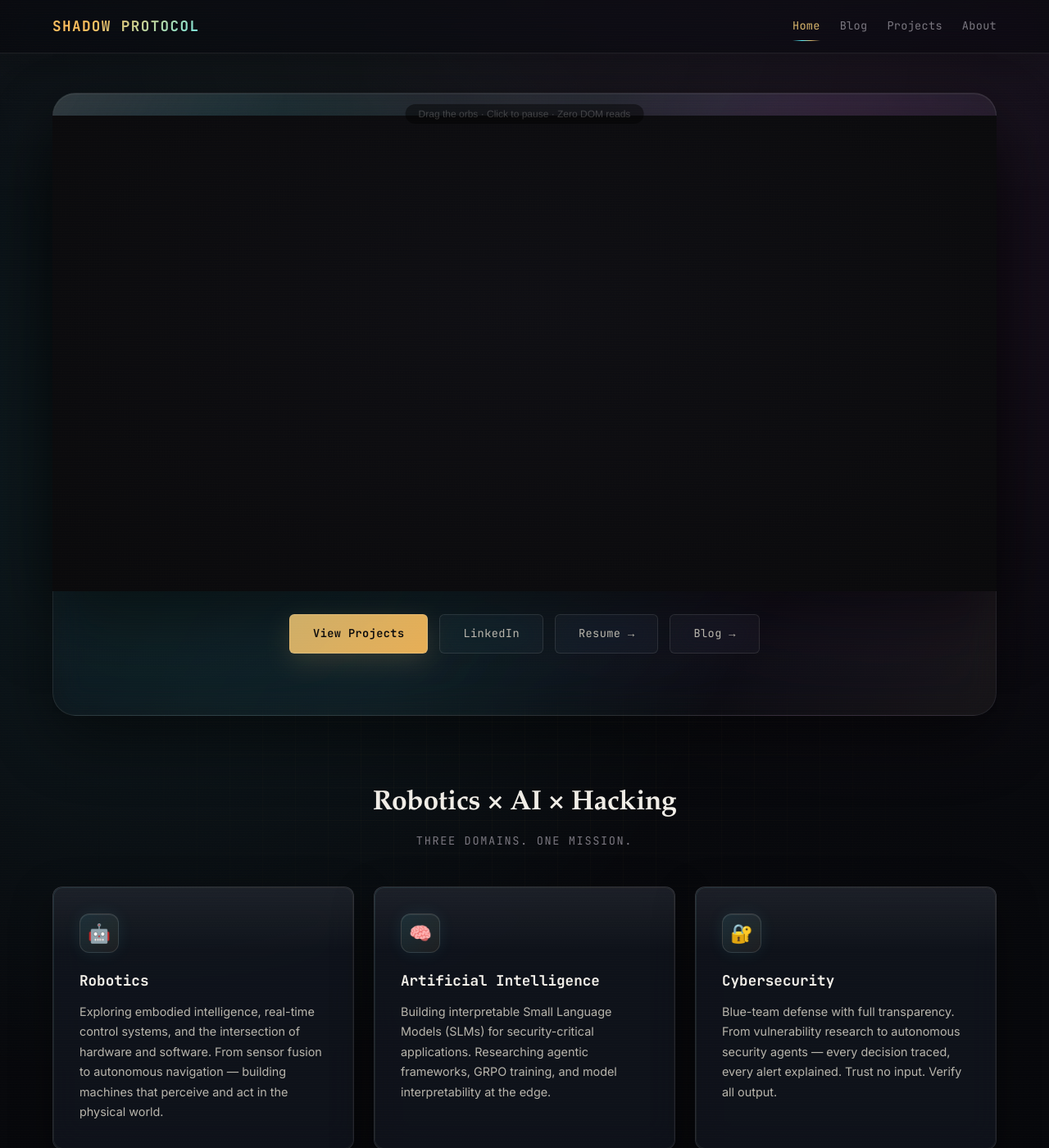
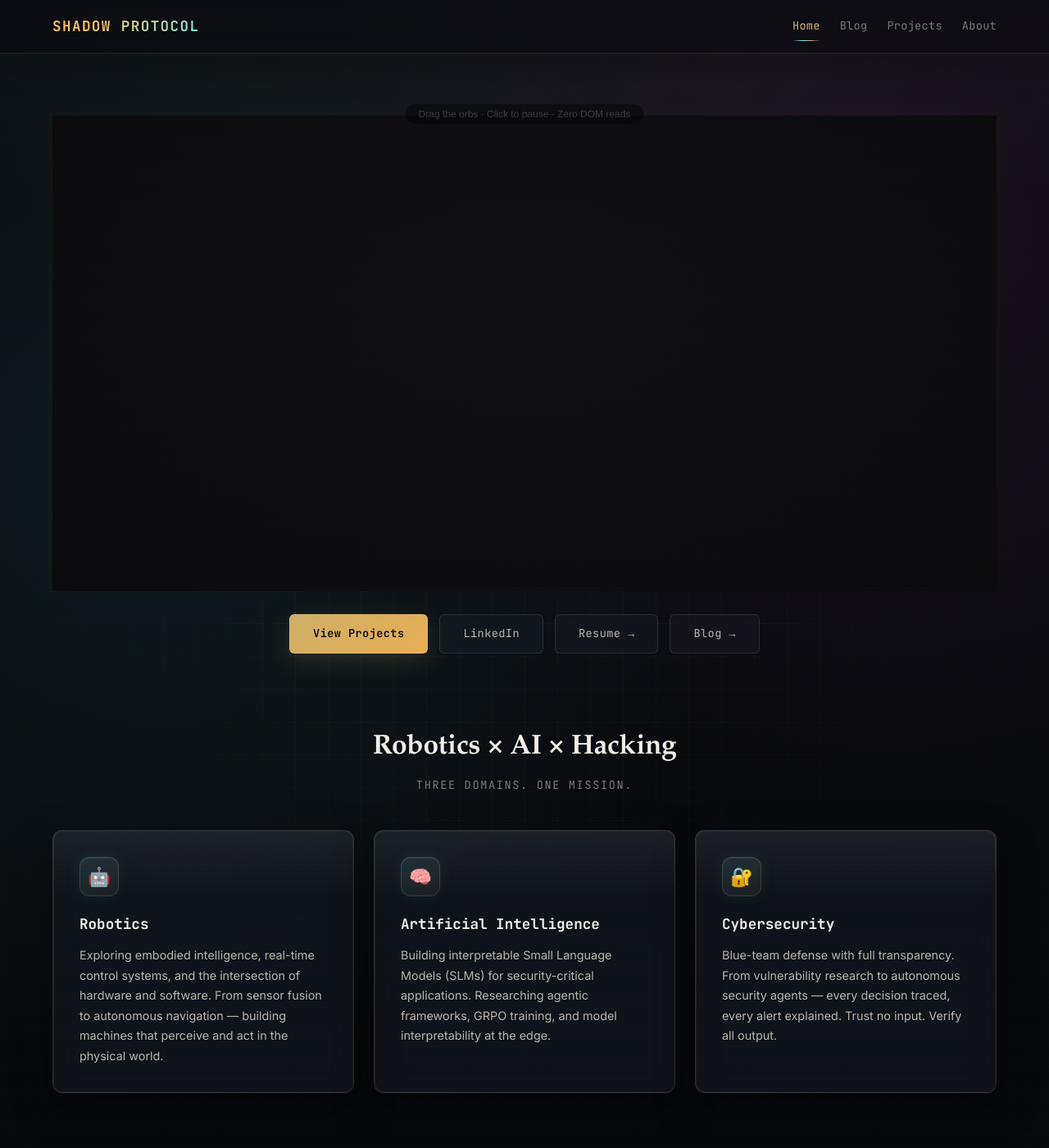
Before and after one commit to Anandhasasidharan/xplorertech00.github.io, a Jekyll site: the page built from index.html, in a window 1280 px wide and 1400 px high. Shown: the whole window at 82% size. Built offline with Jekyll 4.4.1, drawn with Linux system fonts in a browser that asks for light colours.

Commit message:
chore: remove liquid glass integration

```diff
--- a/_config.yml
+++ b/_config.yml
@@ -70,12 +70,6 @@
   hero_subtitle: "Robotics × AI × Hacking"
   demo_pages: false
 
-liquidgl:
-  enabled: true
-  target: ".hero-glass"
-  snapshot: "body"
-  min_width: 900
-
 # ── Build ─────────────────────────────────────────────────
 markdown: kramdown
 highlighter: rouge
--- a/_includes/head-custom.html
+++ b/_includes/head-custom.html
@@ -4,11 +4,6 @@
 {% endif %}
 {% if site.search_console.bing %}
 <meta name="msvalidate.01" content="{{ site.search_console.bing }}">
-{% endif %}
-
-{% if page.url == '/' and site.liquidgl.enabled %}
-<script src="https://cdn.jsdelivr.net/npm/html2canvas@1.4.1/dist/html2canvas.min.js" defer></script>
-<script src="https://cdn.jsdelivr.net/gh/naughtyduk/liquidGL@main/scripts/liquidGL.js" defer></script>
 {% endif %}
 
 <!-- JSON-LD Structured Data: WebSite + Person -->
--- a/assets/css/main.css
+++ b/assets/css/main.css
@@ -253,18 +253,6 @@
 .nav-toggle.active span:nth-child(3) { transform: rotate(-45deg) translate(5px, -5px); }
 
 @media (max-width: 768px) {
-  .hero-stage {
-    min-height: 420px;
-    margin-bottom: 56px;
-  }
-  .hero-glass {
-    position: absolute;
-    top: 0;
-    left: 0;
-    right: 0;
-    height: 100%;
-    border-radius: 20px;
-  }
   .nav-toggle { display: flex; }
   .nav-links {
     display: none;
@@ -297,66 +285,6 @@
   min-height: calc(100vh - 64px - 250px);
 }
 
-/* ── Editorial Hero ─────────────────────────────────── */
-.hero-stage {
-  position: relative;
-  min-height: clamp(620px, 84vh, 760px);
-  margin-bottom: 72px;
-}
-
-.hero-glass {
-  position: fixed;
-  top: 88px;
-  left: 24px;
-  right: 24px;
-  height: clamp(560px, 72vh, 690px);
-  border-radius: 28px;
-  background:
-    radial-gradient(circle at 18% 18%, rgba(87, 241, 255, 0.12), transparent 28%),
-    radial-gradient(circle at 82% 12%, rgba(255, 92, 240, 0.08), transparent 24%),
-    linear-gradient(180deg, rgba(255, 255, 255, 0.05), rgba(255, 255, 255, 0.02));
-  border: 1px solid rgba(255, 255, 255, 0.1);
-  box-shadow: var(--shadow-deep), inset 0 1px 0 rgba(255, 255, 255, 0.08);
-  backdrop-filter: var(--surface-blur);
-  pointer-events: none;
-  overflow: hidden;
-  z-index: 0;
-  opacity: 1;
-  transition: opacity 280ms ease, transform 280ms ease;
-}
-
-.hero-glass::before {
-  content: "";
-  position: absolute;
-  inset: 0;
-  background:
-    linear-gradient(120deg, rgba(255, 255, 255, 0.22), transparent 18%, rgba(87, 241, 255, 0.08) 52%, transparent 78%, rgba(216, 181, 108, 0.08)),
-    radial-gradient(circle at top, rgba(255, 255, 255, 0.08), transparent 42%);
-  opacity: 0.55;
-  mix-blend-mode: screen;
-}
-
-.hero-stage > .pretext-hero {
-  position: relative;
-  z-index: 2;
-  padding-top: 28px;
-}
-
-.hero-stage--fallback .hero-glass {
-  position: absolute;
-  top: 0;
-  left: 0;
-  right: 0;
-  height: 100%;
-  opacity: 0.95;
-  transform: none;
-}
-
-.hero-stage--hidden .hero-glass {
-  opacity: 0;
-  transform: translateY(-14px);
-}
-
 .editorial-hero {
   padding: 28px 0 8px;
 }
@@ -368,11 +296,6 @@
   gap: 12px;
   position: relative;
   z-index: 2;
-}
-
-.pretext-hero canvas {
-  border-radius: 24px;
-  box-shadow: var(--shadow-deep);
 }
 
 /* ── Editorial Typography ──────────────────────────── */
--- a/assets/js/liquidgl-init.js
+++ /dev/null
@@ -1,60 +0,0 @@
-(function() {
-  'use strict';
-
-  const stage = document.querySelector('.hero-stage');
-  const target = document.querySelector('.hero-glass');
-  if (!stage || !target) return;
-
-  const reduceMotion = window.matchMedia('(prefers-reduced-motion: reduce)');
-  const narrowScreen = window.matchMedia('(max-width: 899px)');
-  const enabled = !reduceMotion.matches && !narrowScreen.matches &&
-    typeof window.liquidGL === 'function' &&
-    typeof window.html2canvas === 'function';
-
-  if (!enabled) {
-    stage.classList.add('hero-stage--fallback');
-    return;
-  }
-
-  stage.classList.remove('hero-stage--fallback');
-
-  let instance = null;
-  try {
-    instance = window.liquidGL({
-      snapshot: 'body',
-      target: '.hero-glass',
-      resolution: Math.min(window.devicePixelRatio || 1, 2),
-      refraction: 0.018,
-      bevelDepth: 0.07,
-      bevelWidth: 0.16,
-      frost: 0.35,
-      shadow: true,
-      specular: true,
-      reveal: 'fade',
-      tilt: false,
-      magnify: 1,
-      on: {
-        init() {
-          document.documentElement.classList.add('liquidgl-ready');
-        }
-      }
-    });
-  } catch (error) {
-    stage.classList.add('hero-stage--fallback');
-    return;
-  }
-
-  const observer = new IntersectionObserver((entries) => {
-    const entry = entries[0];
-    if (!entry) return;
-    stage.classList.toggle('hero-stage--hidden', !entry.isIntersecting);
-  }, { threshold: 0.12 });
-
-  observer.observe(stage);
-
-  if (instance && typeof instance.destroy === 'function') {
-    window.addEventListener('beforeunload', () => {
-      instance.destroy();
-    });
-  }
-})();
--- a/index.html
+++ b/index.html
@@ -6,8 +6,6 @@
 
 <!-- HERO (Editorial Engine) -->
 {% if site.pretext.enabled %}
-<section class="hero-stage">
-  <div class="hero-glass liquidGL" aria-hidden="true"></div>
 <div class="pretext-hero editorial-hero">
   <canvas id="pretext-hero-canvas" class="pretext-hero-canvas"></canvas>
   <div class="hint">Drag the orbs · Click to pause · Zero DOM reads</div>
@@ -17,10 +15,8 @@
     <a href="{{ '/assets/resume/Anandhasasidharan_Resume_Portfolio.pdf' | relative_url }}" class="btn btn-outline" target="_blank" rel="noopener">Resume →</a>
     <a href="{{ site.blog_url }}" class="btn btn-outline" target="_blank" rel="noopener">Blog →</a>
   </div>
+  <script src="{{ '/assets/js/pretext-hero.js' | relative_url }}"></script>
 </div>
-  <script src="{{ '/assets/js/pretext-hero.js' | relative_url }}"></script>
-  <script src="{{ '/assets/js/liquidgl-init.js' | relative_url }}" defer></script>
-</section>
 {% endif %}
 
 <!-- FEATURES -->
```
Lines whose indentation alone changed are shown as unchanged.
